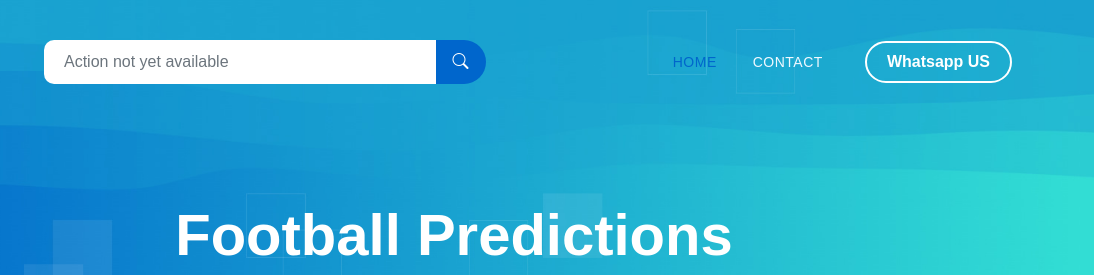
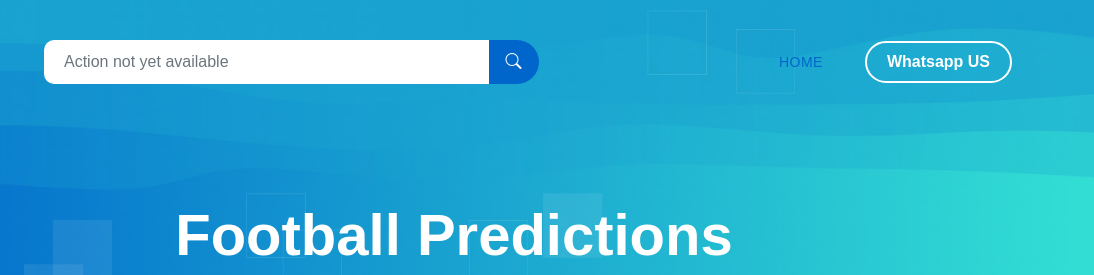
Before and after one commit to fredrickkimathi/yourboyfred.github.io, a plain HTML site: page index.html in a window 1280 px wide. Shown: the top 275 px of the page, 186-1280 px from the left. Drawn offline with Linux system fonts and the light colour scheme; a web font is replaced by a local one.

Commit message:
Update index.html

```diff
--- a/index.html
+++ b/index.html
@@ -69,9 +69,7 @@ https://templatemo.com/tm-584-pod-talk
 
 
 
-                            <li class="nav-item">
-                                <a class="nav-link" href="contact.html">Contact</a>
-                            </li>
+
                         </ul>
 
                         <div class="ms-4">
```
